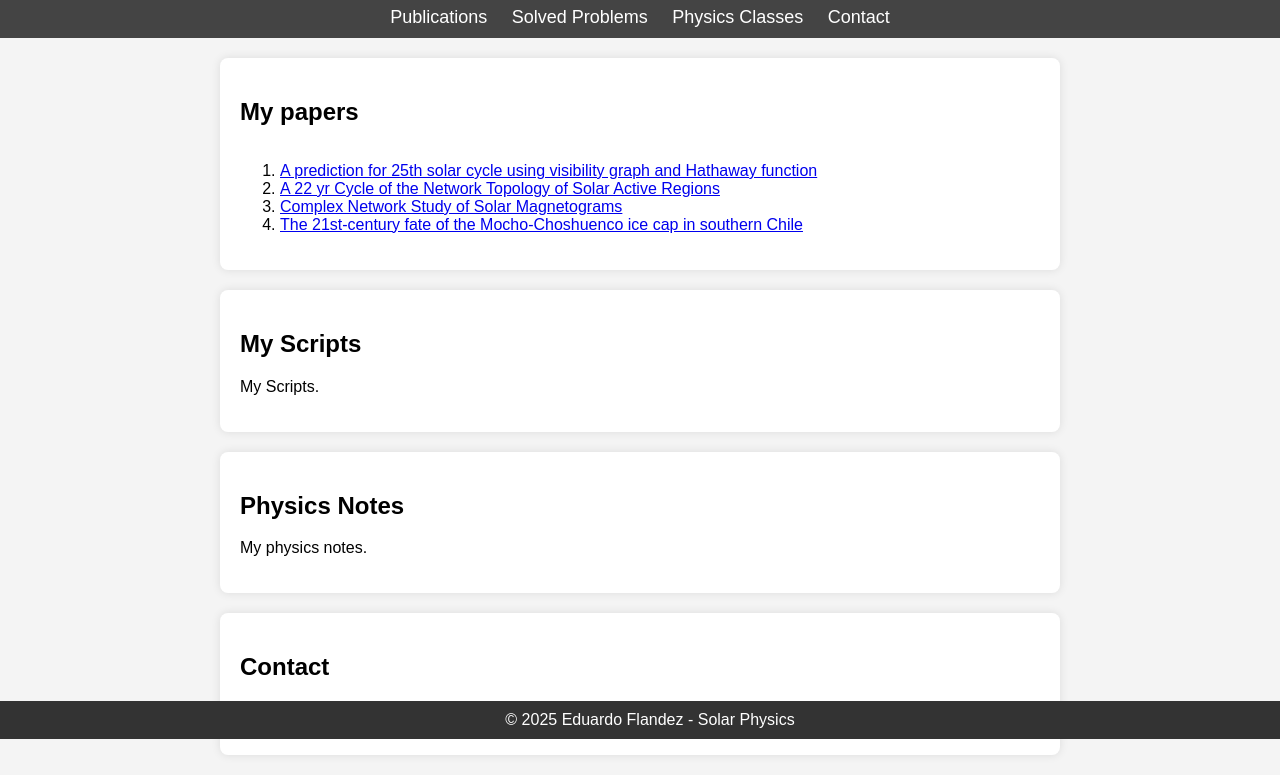
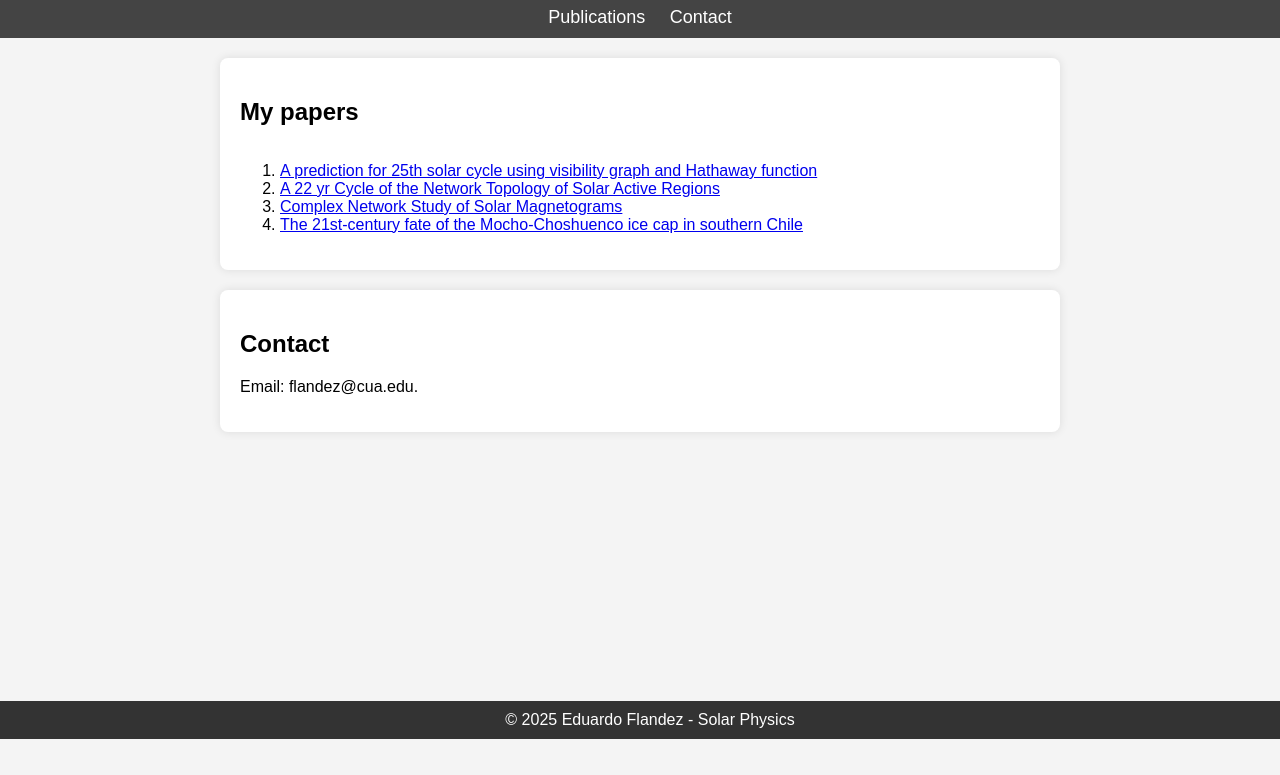
Before and after one commit to DonLalokura/solarflandez, a plain HTML site: page index.html in a window 1280 px wide. Shown: the part 61-836 px from the top of the page. After the commit the page ends 800 px from the top, so only its background shows below. Drawn offline with Linux system fonts and the light colour scheme.

Commit message:
Update index.html

```diff
--- a/index.html
+++ b/index.html
@@ -82,8 +82,6 @@
     </header>
     <nav>
         <a href="#publications">Publications</a>
-        <a href="#problems">Solved Problems</a>
-        <a href="#classes">Physics Classes</a>
         <a href="#contact">Contact</a>
     </nav>
 
@@ -107,16 +105,6 @@
         </div>
     </section>
 
-    <section id="problems">
-        <h2>My Scripts</h2>
-        <p>My Scripts.</p>
-    </section>
-
-    <section id="classes">
-        <h2>Physics Notes</h2>
-        <p>My physics notes.</p>
-    </section>
-
     <section id="contact">
         <h2>Contact</h2>
         <p>Email: flandez@cua.edu.</p>
```
